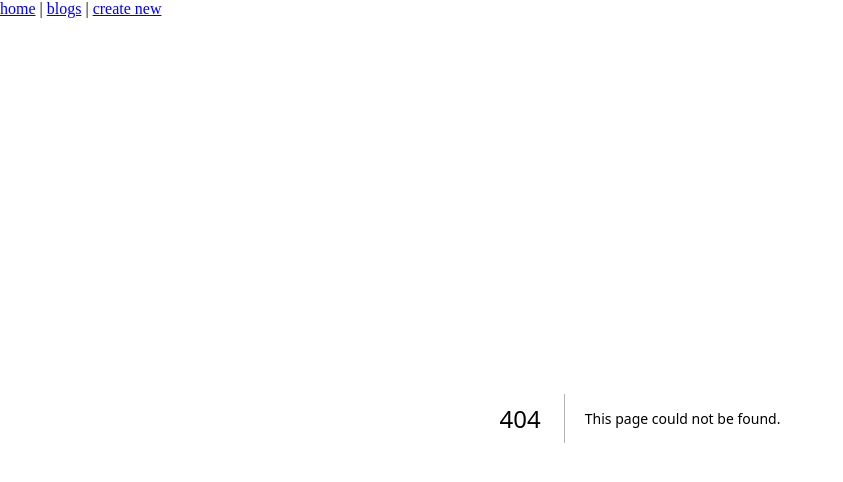
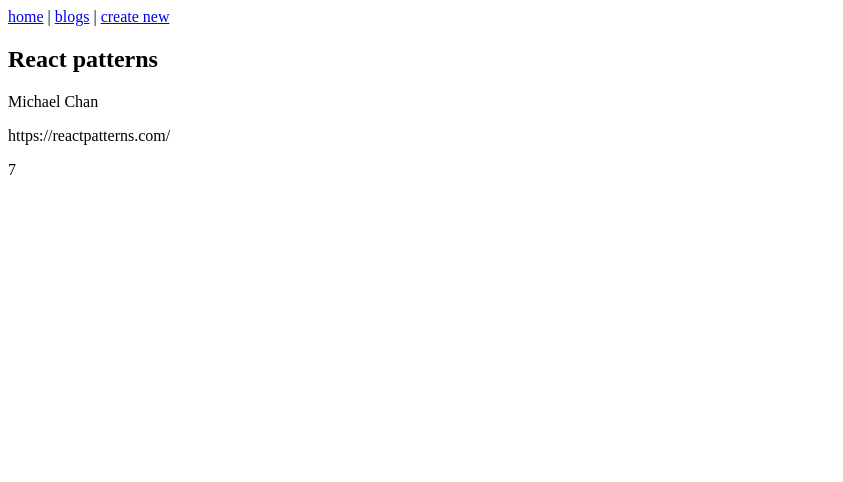
Before and after one commit to ehye/full-stack-open-nextjs, a Next.js app in the folder bloglist/: page /blogs/1 in a window 1280 px wide. Before the commit this address had no page. Shown: the top 482 px of the page, without its empty margins (0-843 px from the left). Built offline with nearby package versions, Linux system fonts and the light colour scheme.

Commit message:
Blog page

```diff
--- /dev/null
+++ b/bloglist/app/blogs/[id]/page.tsx
@@ -0,0 +1,22 @@
+import { notFound } from 'next/navigation'
+import { getBlogById } from '../../services/blogs'
+
+const BlogPage = async ({ params }: { params: Promise<{ id: string }> }) => {
+  const { id } = await params
+  const blog = getBlogById(id)
+
+  if (!blog) {
+    notFound()
+  }
+
+  return (
+    <div>
+      <h2>{blog.title}</h2>
+      <p>{blog.author}</p>
+      <p>{blog.url}</p>
+      <p>{blog.likes}</p>
+    </div>
+  )
+}
+
+export default BlogPage
--- a/bloglist/app/blogs/page.tsx
+++ b/bloglist/app/blogs/page.tsx
@@ -1,3 +1,4 @@
+import Link from 'next/link'
 import { getBlogs } from '../services/blogs'
 
 const Blogs = () => {
@@ -8,7 +9,9 @@
       <ul>
         {blogs.map((blog) => (
           <li key={blog.id}>
-            {blog.title} by {blog.author} ({blog.likes} likes)
+            <Link href={`/blogs/${blog.id}`}>
+              {blog.title} by {blog.author} ({blog.likes} likes)
+            </Link>
           </li>
         ))}
       </ul>
--- a/bloglist/app/services/blogs.ts
+++ b/bloglist/app/services/blogs.ts
@@ -51,9 +51,7 @@
 
 let nextId = 7
 
-export const getBlogs = () => {
-  return blogs
-}
+export const getBlogs = () => blogs
 
 export const addBlog = (
   title: string,
@@ -63,3 +61,5 @@
 ) => {
   blogs.push({ id: `${nextId++}`, title, author, url, likes, __v: 0 })
 }
+
+export const getBlogById = (id: string) => blogs.find((blog) => blog.id === id)
```
